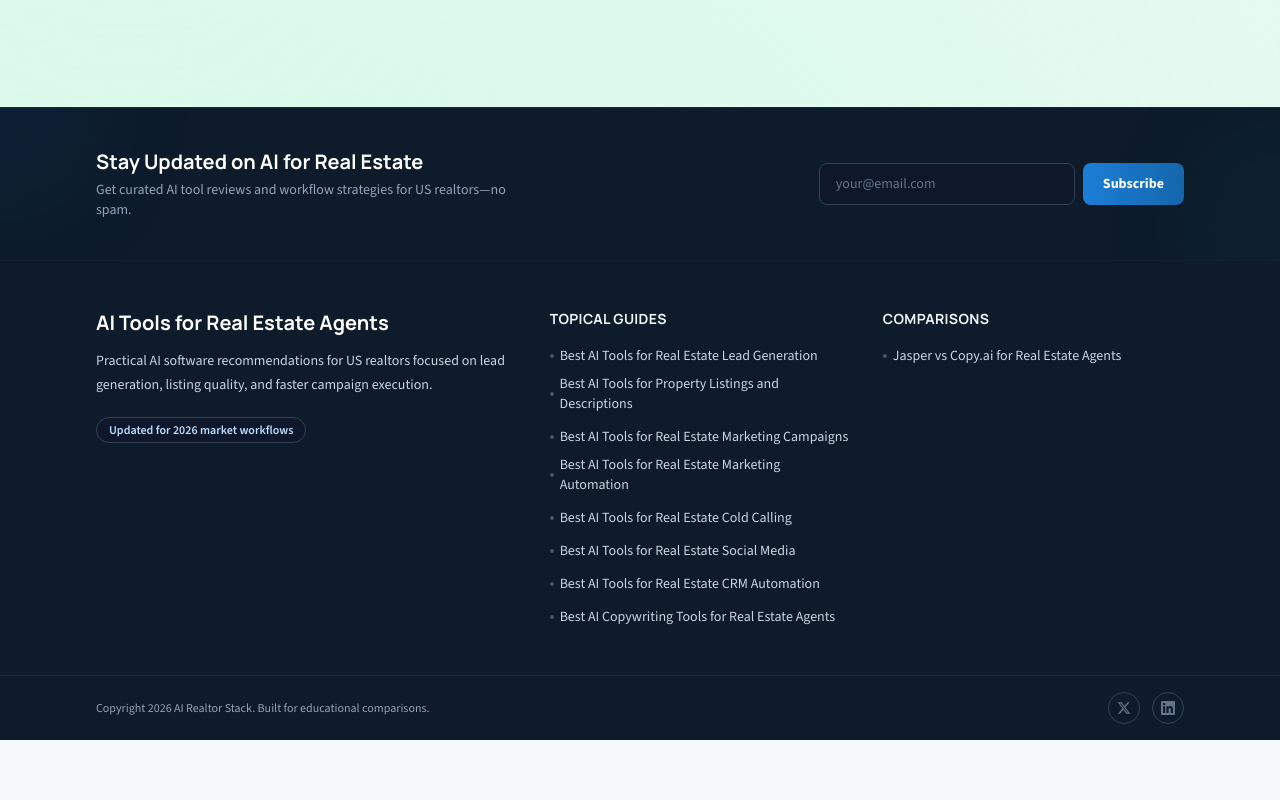
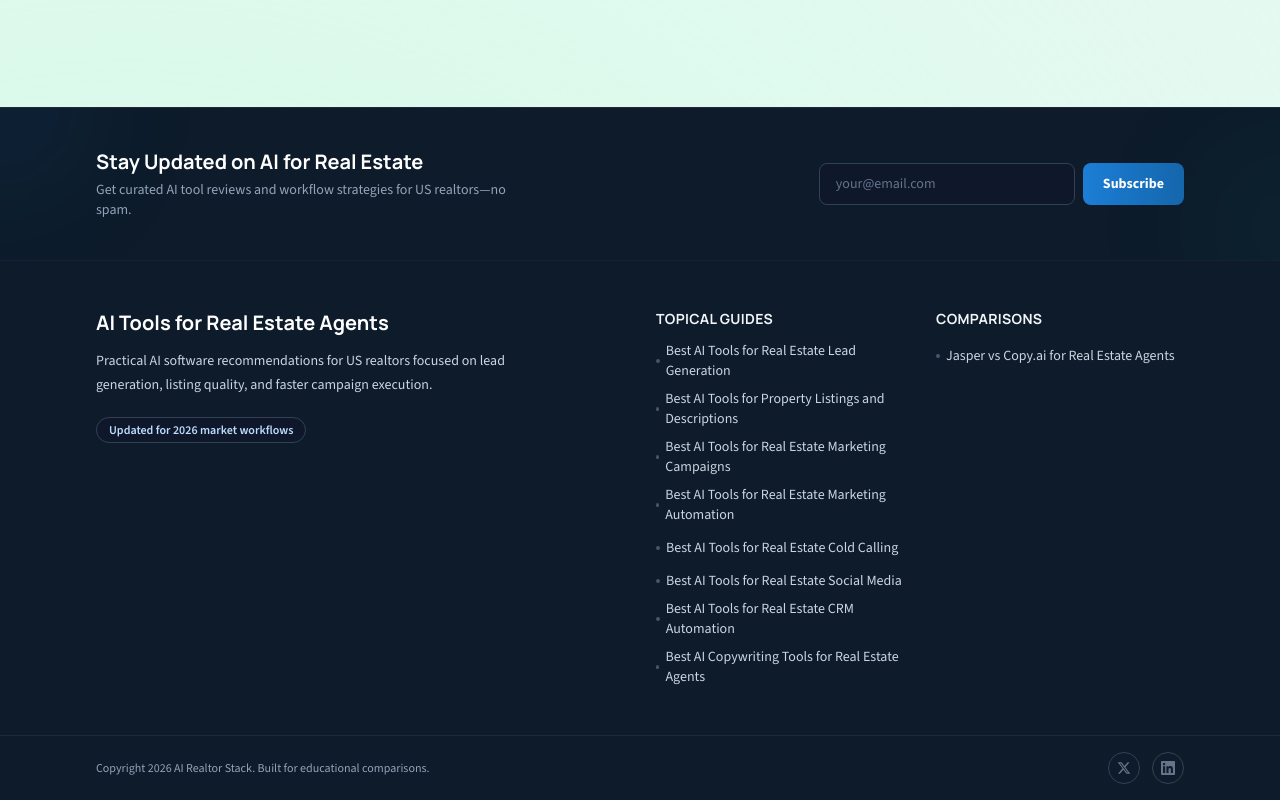
Before and after one commit to Banseedhar01/realtor-ai-stack, a Next.js app: page / in a window 1280 px wide. Shown: the part 8312-9112 px from the top of the page. Before the commit the page ends 9052 px from the top, so only its background shows below. Built offline with nearby package versions, Linux system fonts and the light colour scheme; no server answers.

Commit message:
Update footer content and styling tweaks

```diff
--- a/components/Footer.tsx
+++ b/components/Footer.tsx
@@ -41,8 +41,8 @@ export default function Footer() {
       </div>
 
       {/* Link Columns */}
-      <div className="mx-auto grid w-full max-w-6xl gap-8 px-4 py-12 sm:px-6 lg:grid-cols-[1.4fr_1fr_1fr] lg:px-8">
-        <div>
+      <div className="mx-auto grid w-full max-w-6xl gap-8 px-4 py-12 sm:grid-cols-2 lg:grid-cols-4 sm:px-6 lg:px-8">
+        <div className="sm:col-span-2">
           <h2 className="font-heading text-xl font-bold text-white">AI Tools for Real Estate Agents</h2>
           <p className="mt-3 max-w-md text-sm leading-6 text-slate-300">
             Practical AI software recommendations for US realtors focused on lead generation, listing
```
